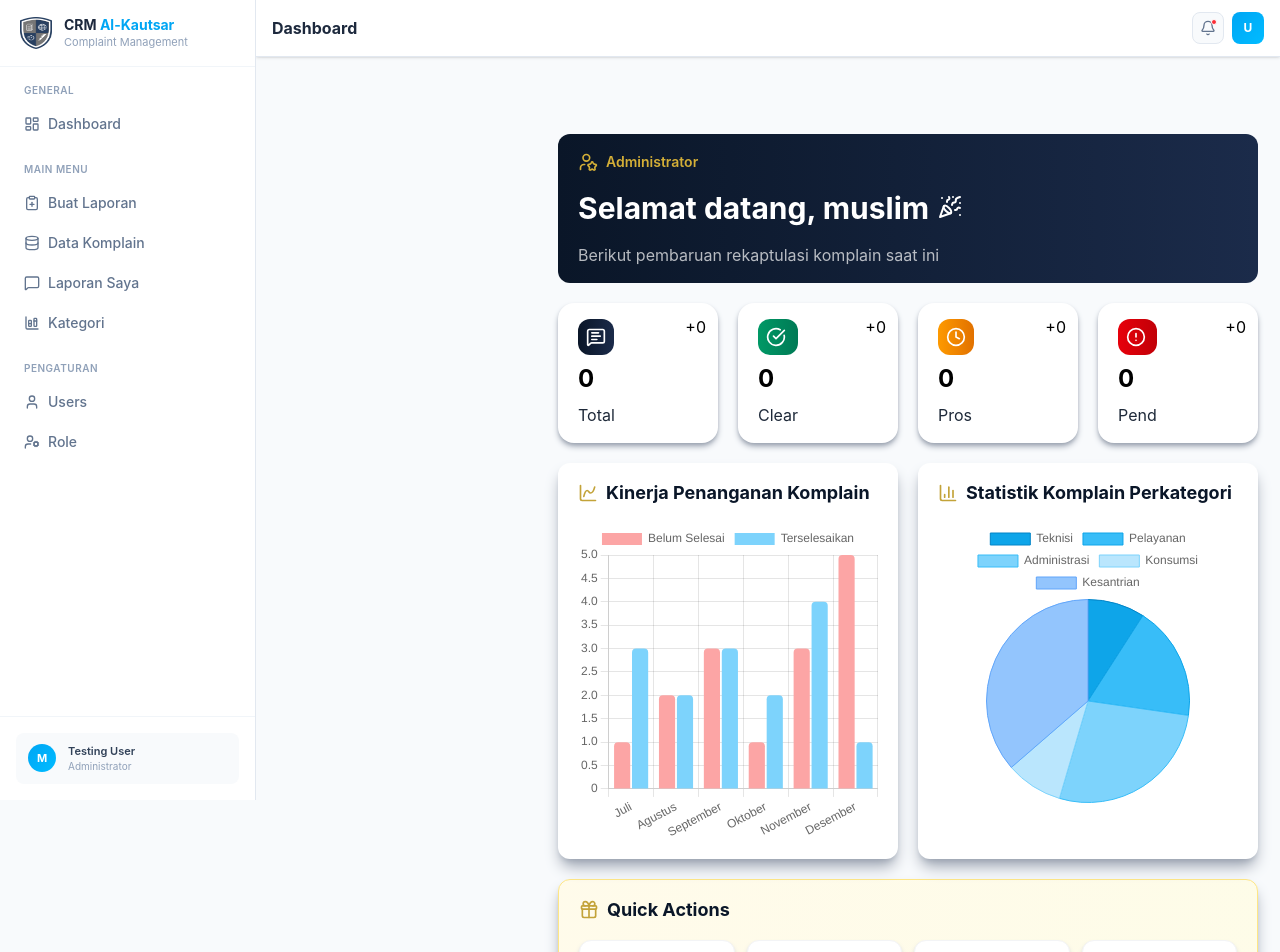
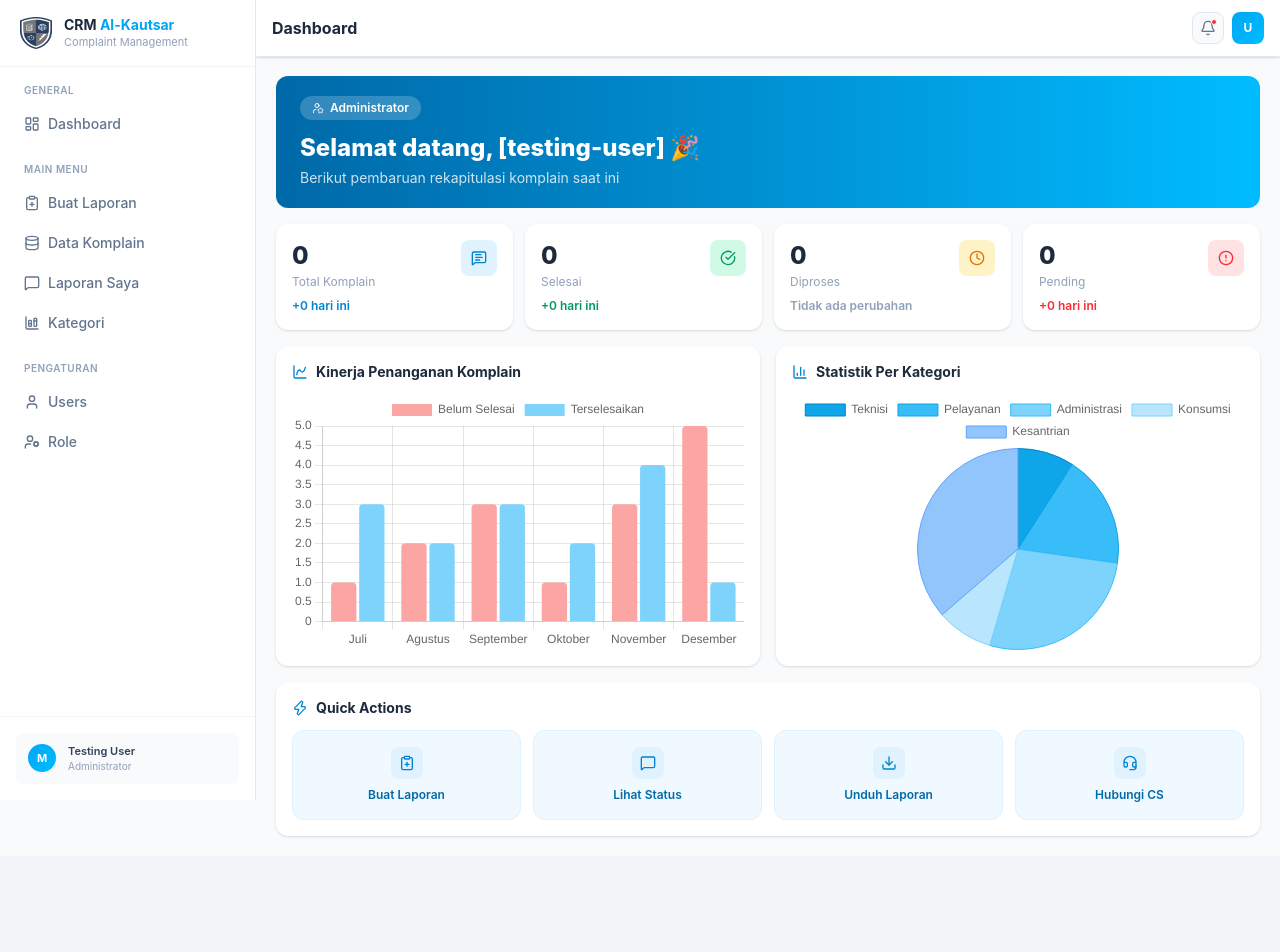
Before and after one commit to anoyrCode/CRM_Alkautsar, a React (Vite) app: page / in a window 1280 px wide. Shown: the top 952 px of the page. After the commit the page ends 856 px from the top, so only its background shows below. Built offline with nearby package versions, Linux system fonts and the light colour scheme.

Commit message:
feat: redesign halaman Dashboard

```diff
--- a/src/pages/dashboard.jsx
+++ b/src/pages/dashboard.jsx
@@ -1,175 +1,88 @@
 import {
-    UserStar,
-    PartyPopper,
-    MessageSquareText,
-    CircleCheckBig,
-    Clock,
-    CircleAlert,
-    ChartColumn,
-    ChartSpline,
-    ClipboardPlus,
-    MessageSquare,
-    Download,
-    Headset,
-    Gift
-} from "lucide-react"
+  UserStar, MessageSquareText, CircleCheckBig, Clock, CircleAlert,
+  ChartSpline, ChartColumn, ClipboardPlus, MessageSquare, Download, Headset, Zap
+} from 'lucide-react'
+import { motion } from 'framer-motion'
+import { useNavigate } from 'react-router-dom'
+import StatCard from '../components/StatCard'
+import PageHeader from '../components/PageHeader'
+import StatisticChart from '../components/statisticChart'
+import PerformChart from '../components/performChart'
 
-import StatisticChart from "../components/statisticChart";
-import PerformChart from "../components/performChart";
+const username = '[testing-user]'
 
-function Dashboard(){
-    const dashboard_tittle = "dashboard"
-    const username = "muslim";
+const STATS = [
+  { label: 'Total Komplain', value: 0, delta: '+0 hari ini', deltaColor: 'text-sky-600', icon: MessageSquareText, iconBg: 'bg-sky-100', iconColor: 'text-sky-600' },
+  { label: 'Selesai', value: 0, delta: '+0 hari ini', deltaColor: 'text-emerald-600', icon: CircleCheckBig, iconBg: 'bg-emerald-100', iconColor: 'text-emerald-600' },
+  { label: 'Diproses', value: 0, delta: 'Tidak ada perubahan', deltaColor: 'text-slate-400', icon: Clock, iconBg: 'bg-amber-100', iconColor: 'text-amber-600' },
+  { label: 'Pending', value: 0, delta: '+0 hari ini', deltaColor: 'text-red-500', icon: CircleAlert, iconBg: 'bg-red-100', iconColor: 'text-red-500' },
+]
 
-    const totalVal = 0
-    const clearVal = 0
-    const proccesVal = 0
-    const pendingVal = 0
+const QUICK_ACTIONS = [
+  { label: 'Buat Laporan', icon: ClipboardPlus, to: '/Buat Laporan' },
+  { label: 'Lihat Status', icon: MessageSquare, to: '/Data Komplain' },
+  { label: 'Unduh Laporan', icon: Download, to: '#' },
+  { label: 'Hubungi CS', icon: Headset, to: '#' },
+]
 
-    const totalAddNew = 0
-    const clearAddNew = 0
-    const prosesAddNew = 0
-    const pendingAddNew = 0
+function Dashboard() {
+  const navigate = useNavigate()
+  return (
+    <motion.div
+      className="p-5 flex flex-col gap-4"
+      initial={{ opacity: 0, y: 20 }}
+      animate={{ opacity: 1, y: 0 }}
+      transition={{ duration: 0.4 }}
+    >
+      <PageHeader
+        title={`Selamat datang, ${username} 🎉`}
+        subtitle="Berikut pembaruan rekapitulasi komplain saat ini"
+        badge="Administrator"
+        badgeIcon={UserStar}
+      />
 
-
-    return (
-        <div className="p-5.5 xl:ml-70 xl:mt-14">
-            <div id="dashboard-hero" className="bg-gradient-to-r from-[#0A1628] to-[#1B2B4A] rounded-xl">
-                <div id="dashboard-hero-container" className="px-5 py-4 flex flex-col gap-4">
-                    <div id="dhc-p1" className="flex gap-2 text-[#D4AF37] font-semibold text-sm items-center">
-                        <UserStar className="w-5" />
-                        <span>Administrator</span>
+      <div className="grid grid-cols-2 md:grid-cols-4 gap-3">
+        {STATS.map(s => <StatCard key={s.label} {...s} />)}
       </div>
 
-                    <div id="dhc-p2" className="text-3xl text-white font-bold">
-                        <span>Selamat datang, {username} <PartyPopper className="inline w-7 mb-2"/></span>
+      <div className="grid grid-cols-1 lg:grid-cols-2 gap-4">
+        <div className="bg-white rounded-xl p-4 shadow-sm">
+          <div className="flex items-center gap-2 mb-3">
+            <ChartSpline className="w-4 h-4 text-sky-600" />
+            <span className="text-sm font-bold text-slate-800">Kinerja Penanganan Komplain</span>
           </div>
-
-                    <div id="dhc-p3" className="text-white/70">
-                        <span>Berikut pembaruan rekaptulasi komplain saat ini</span>
+          <div className="h-48 md:h-64"><PerformChart /></div>
         </div>
+        <div className="bg-white rounded-xl p-4 shadow-sm">
+          <div className="flex items-center gap-2 mb-3">
+            <ChartColumn className="w-4 h-4 text-sky-600" />
+            <span className="text-sm font-bold text-slate-800">Statistik Per Kategori</span>
+          </div>
+          <div className="h-48 md:h-64"><StatisticChart /></div>
         </div>
       </div>
 
-            <div id="dashboard-total" className="mt-5 flex flex-wrap gap-2 justify-center w-full md:gap-5">
-                <section id="dt-card-1" className="bg-white shadow-md shadow-gray-400 rounded-2xl relative w-40 xs:w-45 sm:flex-1">
-                    <div id="dtc-1-container" className="inline-flex flex-col px-5 py-4 gap-2 relative">
-                        <div className="bg-gradient-to-r from-[#0A1628] to-[#1B2B4A] rounded-xl px-2 py-1.5"><MessageSquareText className="text-white w-5"/></div>
-                        <div id="count" className="font-bold text-2xl absolute top-15">{totalVal}</div>
-                        <p className="text-gray-800 absolute top-25">Total</p>
+      <div className="bg-white rounded-xl p-4 shadow-sm">
+        <div className="flex items-center gap-2 mb-3">
+          <Zap className="w-4 h-4 text-sky-600" />
+          <span className="text-sm font-bold text-slate-800">Quick Actions</span>
         </div>
-                    <span className="absolute top-3 right-3 ">+{totalAddNew}</span>
-                </section>
-
-                <section id="dt-card-2" className="bg-white shadow-md shadow-gray-400 rounded-2xl relative w-40 xs:w-45 sm:flex-1">
-                    <div id="dtc-2-container" className="inline-flex flex-col px-5 py-4 gap-2 relative">
-                        <div className="bg-gradient-to-r from-emerald-600 to-emerald-700 rounded-xl px-2 py-1.5"><CircleCheckBig className="text-white w-5"/></div>
-                        <div id="count" className="font-bold text-2xl">{clearVal}</div>
-                        <p className="text-gray-800">Clear</p>
+        <div className="grid grid-cols-2 sm:grid-cols-4 gap-3">
+          {QUICK_ACTIONS.map(({ label, icon: Icon, to }) => (
+            <button
+              key={label}
+              onClick={() => navigate(to)}
+              className="bg-sky-50 border border-sky-100 rounded-xl py-4 flex flex-col items-center gap-2 hover:bg-sky-100 hover:border-sky-200 transition-all duration-150"
+            >
+              <div className="w-8 h-8 bg-sky-100 rounded-lg flex items-center justify-center">
+                <Icon className="w-4 h-4 text-sky-600" />
               </div>
-                    <span className="absolute top-3 right-3 ">+{clearAddNew}</span>
-                </section>
-
-                <section id="dt-card-3" className="bg-white shadow-md shadow-gray-400 rounded-2xl relative w-40 xs:w-45 sm:flex-1">
-                    <div id="dtc-3-container" className="inline-flex flex-col px-5 py-4 gap-2 relative">
-                        <div className="bg-gradient-to-r from-amber-500 to-amber-600  rounded-xl px-2 py-1.5"><Clock className="text-white w-5"/></div>
-                        <div id="count" className="font-bold text-2xl absolute top-15">{proccesVal}</div>
-                        <p className="text-gray-800 absolute top-25">Pros</p>
-                    </div>
-                    <span className="absolute top-3 right-3 ">+{clearAddNew}</span>
-                </section>
-
-                <section id="dt-card-4" className="bg-white shadow-md shadow-gray-400 rounded-2xl relative w-40 xs:w-45 sm:flex-1">
-                    <div id="dtc-4-container" className="inline-flex flex-col px-5 py-4 gap-2 relative">
-                        <div className="bg-gradient-to-r from-red-600 to-red-700 rounded-xl px-2 py-1.5"><CircleAlert className="text-white w-5"/></div>
-                        <div id="count" className="font-bold text-2xl">{pendingVal}</div>
-                        <p className="text-gray-800">Pend</p>
-                    </div>
-                    <span className="absolute top-3 right-3 ">+{clearAddNew}</span>
-                </section>
-            </div>
-
-            <div id="mid-hero" className="w-full mt-5 flex flex-col gap-5 lg:flex-row">
-                <section id="statistik-komplain-perform" className="bg-white shadow-lg shadow-gray-400 rounded-xl lg:w-10 md:flex-1">
-                    <div id="statistik-komplain-container-perform" className="px-5 py-4 flex flex-col gap-4">
-                        <div id="sk-header" className="flex gap-2 text-[#c3a339] font-semibold text-sm items-center">
-                            <ChartSpline className="w-5" />
-                            <span className="text-lg text-[#0A1628] font-bold">Kinerja Penanganan Komplain</span>
-                        </div>
-                        <div id="statistik-komplain-card-container">
-                            <div id="skc-p1">
-                                <div id="skc-p1-header">
-                                    <span id="skc-p1-title"></span>
-                                    <span id="skc-p1-title"></span>
-                                </div>
-                                <div id="skc-p1-val" className="flex h-50 md:h-80">
-                                    <PerformChart/>
+              <span className="text-xs font-semibold text-sky-700">{label}</span>
+            </button>
+          ))}
         </div>
       </div>
-                        </div>
-                    </div>
-                </section>
-
-                <section id="statistik-komplain-category" className="bg-white shadow-lg shadow-gray-400 rounded-xl xl:w-20 md:flex-1">
-                    <div id="statistik-komplain-container-category" className="px-5 py-4 flex flex-col gap-4">
-                        <div id="sk-header" className="flex gap-2 text-[#c3a339] font-semibold text-sm items-center">
-                            <ChartColumn className="w-5" />
-                            <span className="text-lg text-[#0A1628] font-bold">Statistik Komplain Perkategori</span>
-                        </div>
-                        <div id="statistik-komplain-card-container">
-                            <div id="skc-p1">
-                                <div id="skc-p1-header">
-                                    <span id="skc-p1-title"></span>
-                                    <span id="skc-p1-title"></span>
-                                </div>
-                                <div id="skc-p1-val" className="flex h-70">
-                                    <StatisticChart/>
-                                </div>
-                            </div>
-                        </div>
-                    </div>
-                </section>
-            </div>
-            <section id="recent-activity" className="bg-white shadow-lg shadow-gray-400 rounded-xl bg-gradient-to-r from-amber-50 to-yellow-50 border border-amber-200 mt-5 w-full">
-                    <div id="recent-activity-container" className="px-5 py-4 flex flex-col gap-4">
-                         <div id="sk-header" className="flex gap-2 text-[#c3a339] font-semibold text-sm items-center">
-                            <Gift className="w-5"/>
-                            <span className="text-lg text-[#0A1628] font-bold">Quick Actions</span>
-                        </div>
-
-                        <div id="recent-activity-card-container" className="flex justify-around gap-3">
-
-                            <div id="rc-a1" className="flex flex-col gap-3 sm:flex-row sm:flex-1 sm:justify-around">
-                                <div id="buat-laporan" className="bg-white p-5 rounded-xl flex flex-col items-center justify-center shadow-md shadow-gray-300 gap-2 border border-gray-100 md:flex-1 cursor-pointer">
-                                    <ClipboardPlus/>
-                                    <p className="font-semibold">Buat Laporan</p>
-                                </div>
-
-                                <div id="lihat-status" className="bg-white p-5 rounded-xl flex flex-col items-center justify-center shadow-md shadow-gray-300 gap-2 border border-gray-100 md:flex-1 cursor-pointer">
-                                    <MessageSquare/>
-                                    <p className="font-semibold">Lihat Status</p>
-                                </div>
-                            </div>
-
-
-                            <div id="rc-a2" className="flex flex-col gap-3 sm:flex-row sm:flex-1 justify-around">
-                                <div id="unduh-laporan" className="bg-white p-5 rounded-xl flex flex-col items-center justify-center shadow-md shadow-gray-300 gap-2 border border-gray-100 md:flex-1 cursor-pointer">
-                                    <Download/>
-                                    <p className="font-semibold">Unduh Laporan</p>
-                                </div>
-
-                                <div id="hubungi-cs" className="bg-white p-5 rounded-xl flex flex-col items-center justify-center shadow-md shadow-gray-300 gap-2 border border-gray-100 md:flex-1 cursor-pointer">
-                                    <Headset/>
-                                    <p className="font-semibold">Hubungi CS</p>
-                                </div>
-                            </div>
-
-                        </div>
-
-                    </div>
-                </section>
-
-        </div>
+    </motion.div>
   )
 }
 
```
Lines whose indentation alone changed are shown as unchanged.
